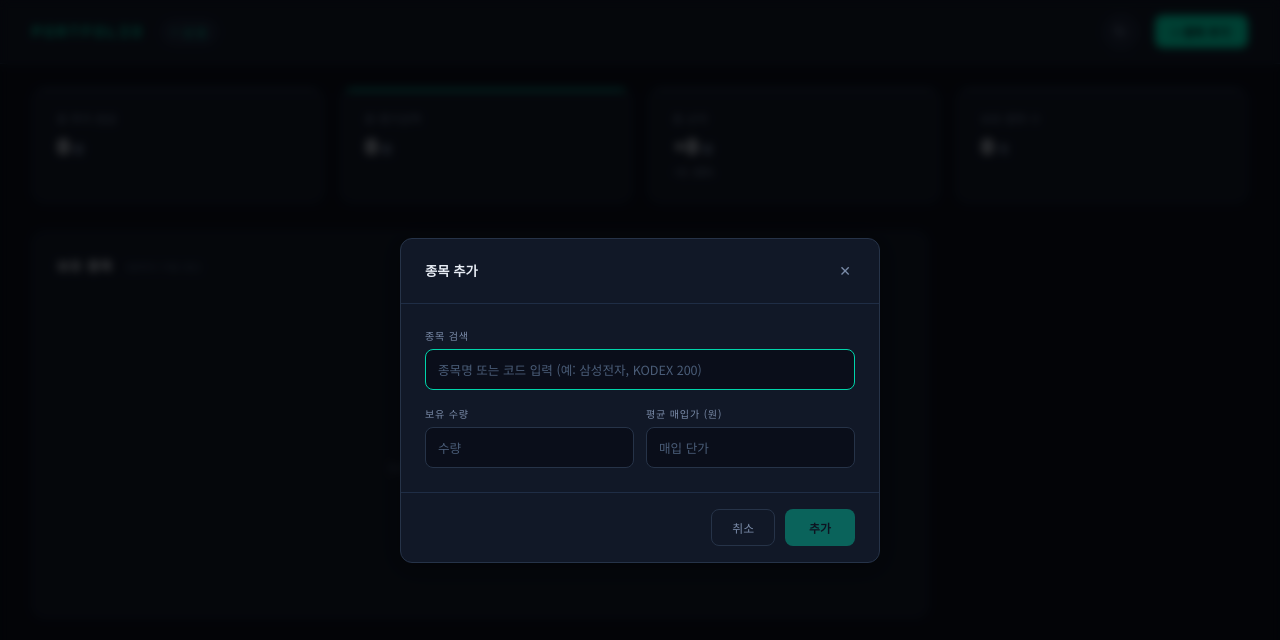
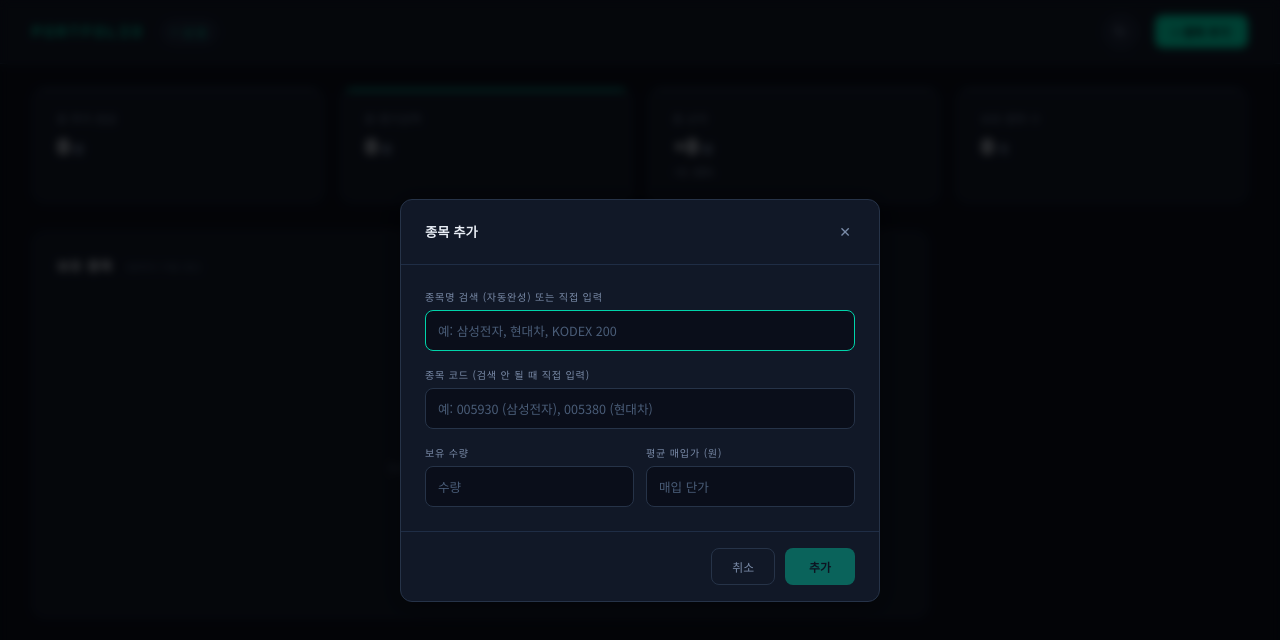
Before and after one commit to hyunok23-ctrl/portfolio-dashboard, a React (Create React App) app in the folder portfolio-dashboard/: page / in a window 1280 px wide. Both pictures are taken after a click on the button "+ 종목 추가". Shown: the top 640 px of the page. Built offline with nearby package versions, Linux system fonts and the light colour scheme.

Commit message:
fix modal direct input

```diff
--- a/portfolio-dashboard/src/App.js
+++ b/portfolio-dashboard/src/App.js
@@ -32,12 +32,13 @@ const cls = (n) => (n > 0 ? 'pos' : n < 0 ? 'neg' : 'zero');
 
 // ─── 컴포넌트: 종목 추가 모달 ──────────────────────────
 function AddStockModal({ onAdd, onClose }) {
-  const [query, setQuery] = useState('');
-  const [results, setResults] = useState([]);
-  const [selected, setSelected] = useState(null);
+  const [name, setName] = useState('');
+  const [code, setCode] = useState('');
   const [qty, setQty] = useState('');
   const [avgPrice, setAvgPrice] = useState('');
+  const [results, setResults] = useState([]);
   const [searching, setSearching] = useState(false);
+  const [selected, setSelected] = useState(null);
   const debounceRef = useRef(null);
 
   const search = useCallback(async (q) => {
@@ -54,22 +55,29 @@ function AddStockModal({ onAdd, onClose }) {
   }, []);
 
   useEffect(() => {
+    if (selected) return;
     clearTimeout(debounceRef.current);
-    debounceRef.current = setTimeout(() => search(query), 350);
+    debounceRef.current = setTimeout(() => search(name), 350);
     return () => clearTimeout(debounceRef.current);
-  }, [query, search]);
+  }, [name, search, selected]);
 
   const handleSubmit = () => {
-    if (!selected || !qty || !avgPrice) return;
+    const finalCode = selected ? selected.code : code.trim();
+    const finalName = selected ? selected.name : name.trim();
+    if (!finalCode || !finalName || !qty || !avgPrice) return;
     onAdd({
       id: Date.now().toString(),
-      code: selected.code,
-      name: selected.name,
+      code: finalCode,
+      name: finalName,
       qty: parseInt(qty),
       avgPrice: parseInt(avgPrice.replace(/,/g, '')),
     });
     onClose();
   };
+
+  const canSubmit = selected
+    ? (qty && avgPrice)
+    : (name.trim() && code.trim() && qty && avgPrice);
 
   return (
     <div className="modal-backdrop" onClick={onClose}>
@@ -81,12 +89,12 @@ function AddStockModal({ onAdd, onClose }) {
 
         <div className="modal-body">
           <div className="input-group">
-            <label>종목 검색</label>
+            <label>종목명 검색 (자동완성) 또는 직접 입력</label>
             <input
               autoFocus
-              placeholder="종목명 또는 코드 입력 (예: 삼성전자, KODEX 200)"
-              value={query}
-              onChange={e => { setQuery(e.target.value); setSelected(null); }}
+              placeholder="예: 삼성전자, 현대차, KODEX 200"
+              value={name}
+              onChange={e => { setName(e.target.value); setSelected(null); setCode(''); }}
             />
           </div>
 
@@ -98,7 +106,7 @@ function AddStockModal({ onAdd, onClose }) {
                 <div
                   key={r.code}
                   className="search-item"
-                  onClick={() => { setSelected(r); setQuery(r.name); setResults([]); }}
+                  onClick={() => { setSelected(r); setName(r.name); setCode(r.code); setResults([]); }}
                 >
                   <span className="search-name">{r.name}</span>
                   <span className="search-code">{r.code}</span>
@@ -107,9 +115,16 @@ function AddStockModal({ onAdd, onClose }) {
             </div>
           )}
 
-          {selected && (
-            <div className="selected-badge">
-              ✓ {selected.name} ({selected.code})
+          {selected ? (
+            <div className="selected-badge">✓ {selected.name} ({selected.code})</div>
+          ) : (
+            <div className="input-group">
+              <label>종목 코드 (검색 안 될 때 직접 입력)</label>
+              <input
+                placeholder="예: 005930 (삼성전자), 005380 (현대차)"
+                value={code}
+                onChange={e => setCode(e.target.value)}
+              />
             </div>
           )}
 
@@ -136,10 +151,10 @@ function AddStockModal({ onAdd, onClose }) {
             </div>
           </div>
 
-          {selected && qty && avgPrice && (
+          {canSubmit && (
             <div className="preview">
               <span>투자 원금</span>
-              <span className="preview-value">{fmt(parseInt(qty) * parseInt(avgPrice || 0))}원</span>
+              <span className="preview-value">{fmt(parseInt(qty || 0) * parseInt(avgPrice || 0))}원</span>
             </div>
           )}
         </div>
@@ -149,7 +164,7 @@ function AddStockModal({ onAdd, onClose }) {
           <button
             className="btn-add"
             onClick={handleSubmit}
-            disabled={!selected || !qty || !avgPrice}
+            disabled={!canSubmit}
           >
             추가
           </button>
```
